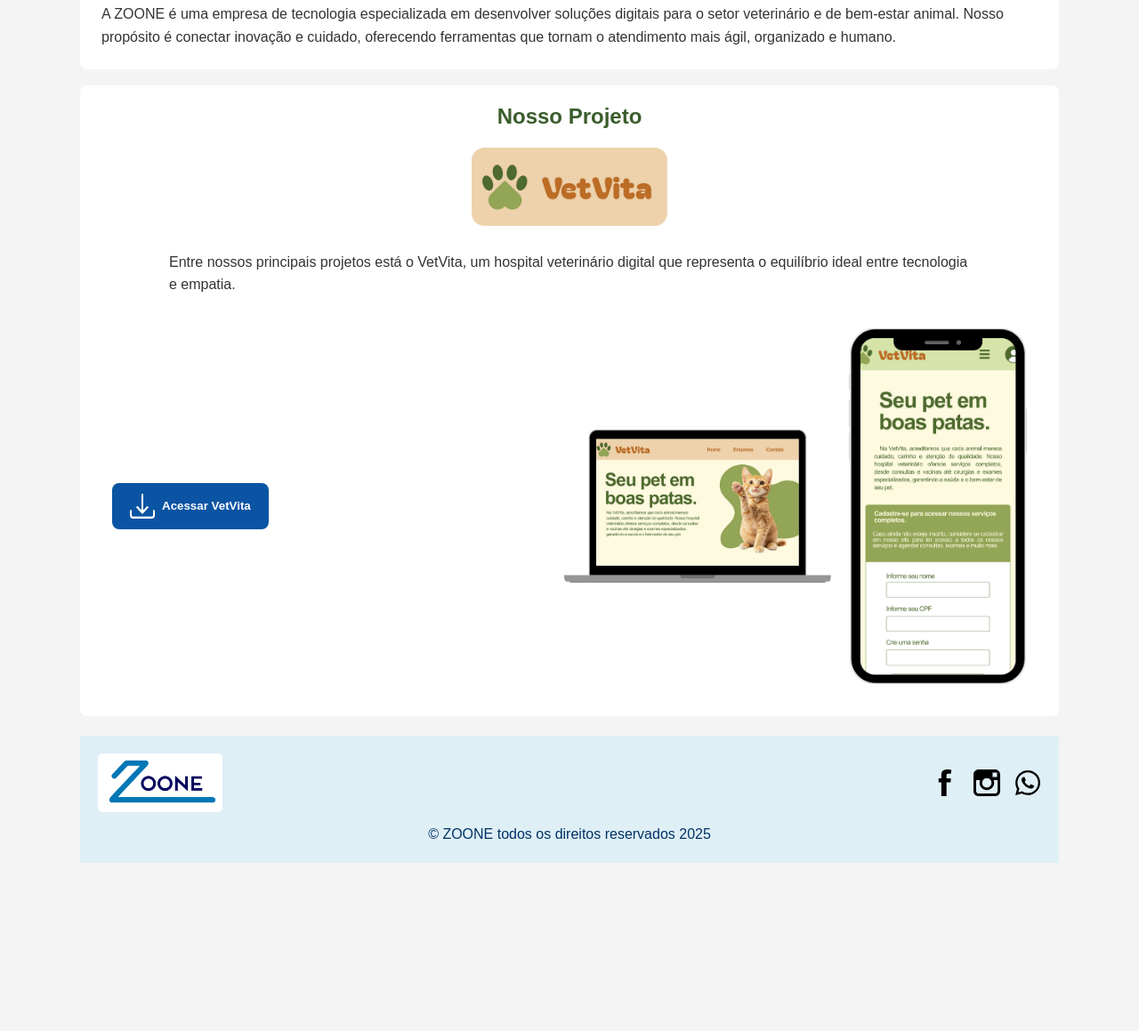
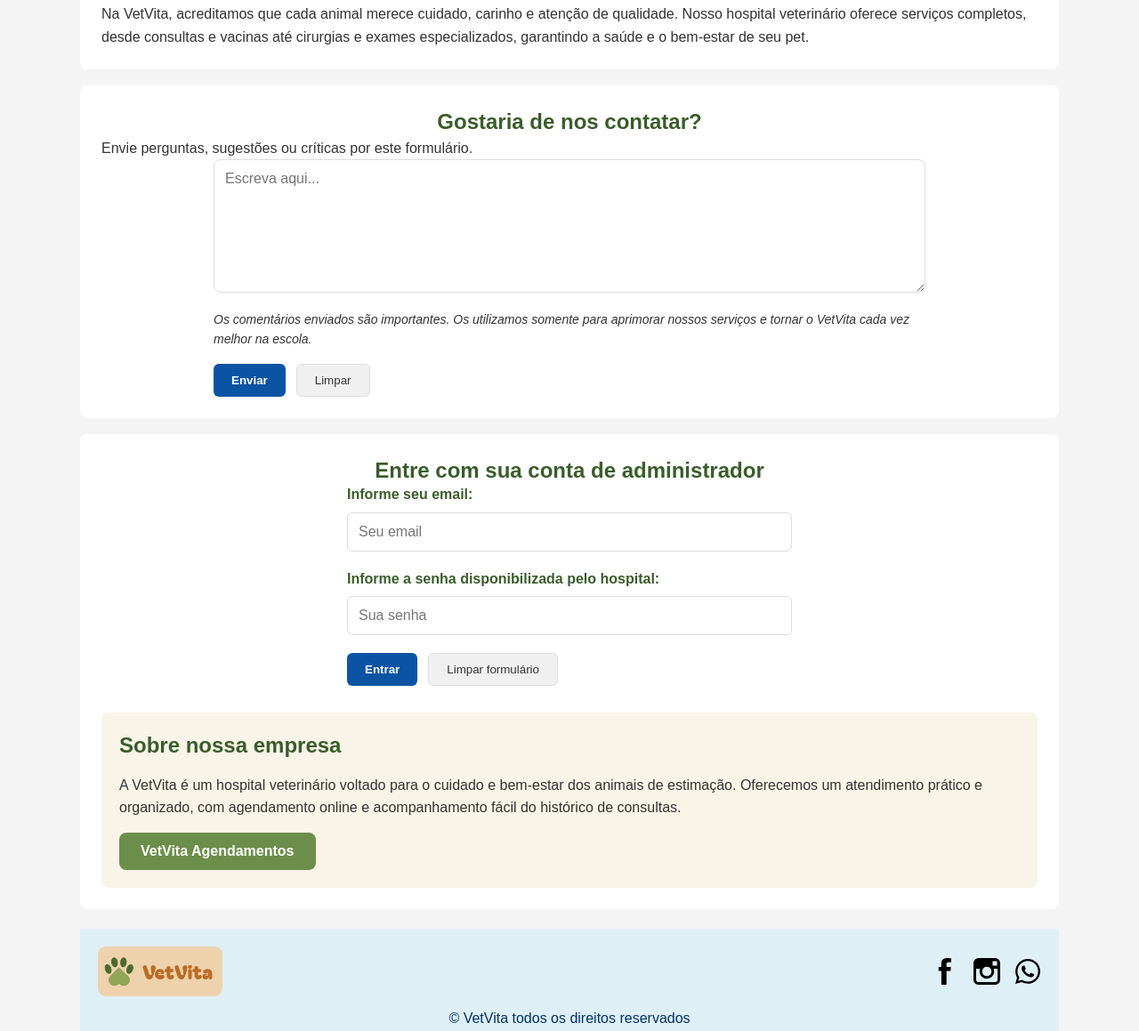
Before and after one commit to GabrielFornielis/VetVita, a website: page Public/index.html in a window 1280 px wide. Shown: the part 597-1756 px from the top of the page at 89% size. Before the commit the page ends 1567 px from the top, so only its background shows below. Drawn offline with Linux system fonts and the light colour scheme.

Commit message:
Alteração Index(Substitui o Zoone), Css,Script,Manifest e Service

```diff
--- a/Public/css/style.css
+++ b/Public/css/style.css
@@ -16,8 +16,8 @@
   display: none !important;
 }
 
-/* ZOONE (web-like even on mobile) */
-#main-zoone {
+/* VETVITA (web-like even on mobile) */
+#main-vetvita {
   min-height: 100vh;
 }
 
@@ -77,88 +77,118 @@
   padding: 18px;
 }
 
-.sobre {
+.sobre, .contato, .admin {
   background: #fff;
   padding: 24px;
   border-radius: 8px;
   margin-top: 18px;
 }
 
-.sobre p {
+.sobre p, .contato p, .admin p {
   line-height: 1.6;
   color: #333;
 }
 
-/* PROJETO / DOWNLOAD */
-.projeto {
-  display: flex;
-  flex-direction: column;
-  gap: 18px;
-  padding: 18px;
-  background: #fff;
-  margin-top: 18px;
-  border-radius: 8px;
-  min-height: 50vh;
+/* FORMULÁRIO DE CONTATO */
+.form-section {
+  max-width: 800px;
+  margin: 0 auto;
 }
 
-.vetvita-logo {
-  width: 220px;
-  display: block;
-  margin: 0 auto 10px auto;
+.contact-textarea {
+  width: 100%;
+  height: 150px;
+  padding: 12px;
+  border: 1px solid #ddd;
+  border-radius: 8px;
+  font-family: Arial, sans-serif;
+  font-size: 16px;
+  resize: vertical;
+  margin-bottom: 12px;
 }
 
-.descricao {
-  max-width: 900px;
-  margin: 0 auto;
-  line-height: 1.6;
-  color: #333;
+.form-note {
+  font-size: 14px;
+  color: #666;
+  margin-bottom: 16px;
+  font-style: italic;
 }
 
-.download-section {
+.form-buttons {
   display: flex;
-  flex-wrap: wrap;
-  gap: 24px;
-  align-items: center;
-  justify-content: space-between;
-  padding: 18px;
-  background: #fff;
-  border-radius: 8px;
+  gap: 12px;
 }
 
-/* botão download */
-.download-btn {
-  display: inline-flex;
-  align-items: center;
-  padding: 12px 20px;
+.submit-btn, .login-btn {
   background: #0a54a3;
-  color: #fff;
-  border-radius: 8px;
-  text-decoration: none;
-  font-weight: 700;
+  color: white;
   border: none;
+  padding: 10px 20px;
+  border-radius: 6px;
+  cursor: pointer;
+  font-weight: bold;
+}
+
+.clear-btn {
+  background: #f0f0f0;
+  color: #333;
+  border: 1px solid #ddd;
+  padding: 10px 20px;
+  border-radius: 6px;
   cursor: pointer;
 }
 
-.download-btn img {
-  width: 28px;
-  height: 28px;
-  margin-right: 8px;
+/* FORMULÁRIO ADMIN */
+.admin-form {
+  max-width: 500px;
+  margin: 0 auto 30px auto;
 }
 
-/* imagens */
-.imagens {
-  display: flex;
-  gap: 20px;
-  align-items: center;
+.form-group {
+  margin-bottom: 20px;
 }
 
-.imagens img {
-  border-radius: 10px;
-  max-width: 100%;
-  height: auto;
+.form-group label {
+  display: block;
+  margin-bottom: 8px;
+  font-weight: bold;
+  color: #3a5d2b;
 }
 
-/* FOOTER ZOONE */
+.form-group input {
+  width: 100%;
+  padding: 12px;
+  border: 1px solid #ddd;
+  border-radius: 6px;
+  font-size: 16px;
+}
+
+/* SEÇÃO SOBRE A EMPRESA */
+.company-info {
+  background: #f8f4e8;
+  padding: 20px;
+  border-radius: 8px;
+  margin-top: 30px;
+}
+
+.company-info h2 {
+  color: #3a5d2b;
+  margin-bottom: 15px;
+}
+
+.agendamento-btn {
+  background: #6b8f4a;
+  color: white;
+  border: none;
+  padding: 12px 24px;
+  border-radius: 8px;
+  cursor: pointer;
+  font-weight: bold;
+  margin-top: 15px;
+  font-size: 16px;
+}
+
+/* FOOTER VETVITA */
 .footer {
   background: #dfeff6;
   padding: 20px;
@@ -194,7 +224,7 @@
   cursor: pointer;
 }
 
-/* VETVITA (app UI) - PÁGINA ÚNICA */
+/* VETVITA APP (app UI) - PÁGINA ÚNICA */
 #vetvita-app {
   min-height: 100vh;
   background: #faf3df;
@@ -228,7 +258,7 @@
   color: #3a5d2b;
 }
 
-.back-to-zoone {
+.back-to-main {
   background: transparent;
   color: #3a5d2b;
   border: 1px solid #3a5d2b;
@@ -536,18 +566,13 @@
     gap: 8px;
   }
 
-  .download-section {
+  .form-buttons {
     flex-direction: column;
-    align-items: center;
   }
 
-  .imagens {
+  .footer-content {
     flex-direction: column;
-    align-items: center;
-  }
-
-  .vetvita-logo {
-    width: 160px;
+    text-align: center;
   }
 
   .vv-time-grid {
--- a/Public/index.html
+++ b/Public/index.html
@@ -3,82 +3,114 @@
 <head>
   <meta charset="utf-8" />
   <meta name="viewport" content="width=device-width,initial-scale=1.0,viewport-fit=cover" />
-  <title>ZOONE - Tecnologia e Cuidado Animal</title>
+  <title>VetVita - Hospital Veterinário</title>
 
   <link rel="manifest" href="/manifest.json">
   <link rel="apple-touch-icon" href="/img/icons/IcoVetVita-192x192.png">
   <link rel="stylesheet" href="/css/style.css">
 </head>
 <body>
-  <!-- Página ZOONE -->
-  <div id="main-zoone" class="site-root">
+  <!-- Página VetVita Principal -->
+  <div id="main-vetvita" class="site-root">
     <header>
-      <img src="/img/LogoZoone.png" alt="Logo ZOONE" class="logo">
+      <img src="/img/LogoVetVita(ComFundo).png" alt="Logo VetVita" class="logo">
       <nav>
         <a href="#" data-page="home">Home</a>
-        <a href="#" data-page="projetos">Nossos Projetos</a>
+        <a href="#" data-page="sobre">Sobre</a>
         <a href="#" data-page="contato">Contato</a>
-        <a href="#" data-page="vetvita">VetVita</a>
+        <a href="#" data-page="admin">Admin</a>
       </nav>
       <div style="display:flex;align-items:center;gap:12px">
         <div class="install-area">
-          <button class="btn-install" data-install>Instalar VetVita</button>
+          <button class="btn-install" data-install>Instalar App</button>
         </div>
         <img class="perfil-icon" src="/img/icon.png" alt="Perfil">
       </div>
     </header>
 
     <section class="hero container" id="home">
-      <h2>Conectando <br> tecnologia e<br> cuidado animal.</h2>
+      <h2>Seu pet em<br>boas patas.</h2>
     </section>
 
     <section class="sobre container" id="sobre">
       <p>
-        A ZOONE é uma empresa de tecnologia especializada em desenvolver soluções digitais para o setor veterinário e de bem-estar animal.
-        Nosso propósito é conectar inovação e cuidado, oferecendo ferramentas que tornam o atendimento mais ágil, organizado e humano.
+        Na VetVita, acreditamos que cada animal merece cuidado, carinho e atenção de qualidade.
+        Nosso hospital veterinário oferece serviços completos, desde consultas e vacinas até
+        cirurgias e exames especializados, garantindo a saúde e o bem-estar de seu pet.
       </p>
     </section>
 
-    <section class="projeto container" id="projetos">
-      <h1 style="text-align:center;color:#3a5d2b">Nosso Projeto</h1>
-      <img class="vetvita-logo" src="/img/LogoVetVita(ComFundo).png" alt="Logo VetVita">
+    <section class="contato container" id="contato">
+      <h1 style="text-align:center;color:#3a5d2b">Gostaria de nos contatar?</h1>
       <p class="descricao">
-        Entre nossos principais projetos está o VetVita, um hospital veterinário digital que representa o equilíbrio ideal entre tecnologia e empatia.
+        Envie perguntas, sugestões ou críticas por este formulário.
       </p>
 
-      <div class="download-section">
-        <button class="download-btn" data-page="vetvita">
-          <img src="/img/Dowload.png" alt="download"> Acessar VetVita
+      <div class="form-section">
+        <textarea class="contact-textarea" placeholder="Escreva aqui..."></textarea>
+        <p class="form-note">
+          Os comentários enviados são importantes. Os utilizamos somente para aprimorar nossos serviços e tornar o VetVita cada vez melhor na escola.
+        </p>
+        <div class="form-buttons">
+          <button class="submit-btn">Enviar</button>
+          <button class="clear-btn">Limpar</button>
+        </div>
+      </div>
+    </section>
+
+    <section class="admin container" id="admin">
+      <h1 style="text-align:center;color:#3a5d2b">Entre com sua conta de administrador</h1>
+
+      <div class="admin-form">
+        <div class="form-group">
+          <label for="admin-email">Informe seu email:</label>
+          <input type="email" id="admin-email" placeholder="Seu email">
+        </div>
+
+        <div class="form-group">
+          <label for="admin-password">Informe a senha disponibilizada pelo hospital:</label>
+          <input type="password" id="admin-password" placeholder="Sua senha">
+        </div>
+
+        <div class="form-buttons">
+          <button class="login-btn">Entrar</button>
+          <button class="clear-btn">Limpar formulário</button>
+        </div>
+      </div>
+
+      <div class="company-info">
+        <h2>Sobre nossa empresa</h2>
+        <p>
+          A VetVita é um hospital veterinário voltado para o cuidado e bem-estar dos animais de estimação.
+          Oferecemos um atendimento prático e organizado, com agendamento online e acompanhamento fácil do histórico de consultas.
+        </p>
+        <button class="agendamento-btn" data-page="vetvita">
+          VetVita Agendamentos
         </button>
-
-        <div class="imagens">
-          <img id="imgweb" src="/img/WebVetVita.png" width="300" height="200" alt="Imagem Laptop">
-          <img id="imgmobile" src="/img/MobileVetVita.png" width="200" height="350" alt="Imagem Celular">
-        </div>
       </div>
     </section>
 
     <footer class="footer container">
       <div class="footer-content">
-        <div class="footer-logo"><img src="/img/LogoZoone.png" alt="Logo" style="width:140px"></div>
+        <div class="footer-logo"><img src="/img/LogoVetVita(ComFundo).png" alt="Logo VetVita" style="width:140px"></div>
         <div class="footer-icons">
           <a href="#"><img src="/img/facebook.svg" alt="FB"></a>
           <a href="#"><img src="/img/instagram.svg" alt="IG"></a>
           <a href="#"><img src="/img/whatsapp.svg" alt="WA"></a>
         </div>
       </div>
-      <p style="text-align:center;color:#003366;margin-top:8px">© ZOONE todos os direitos reservados 2025</p>
+      <p style="text-align:center;color:#003366;margin-top:8px">© VetVita todos os direitos reservados</p>
     </footer>
   </div>
 
-  <!-- Página VetVita ÚNICA (inicialmente oculta) -->
+  <!-- Página VetVita App (inicialmente oculta) -->
   <div id="vetvita-app" class="hidden">
     <div class="vv-header">
       <div class="vv-brand">
         <img src="/img/LogoVetVita(ComFundo).png" alt="VetVita">
         <strong>VetVita</strong>
       </div>
-      <button class="back-to-zoone" data-page="home">← Voltar</button>
+      <button class="back-to-main" data-page="home">← Voltar</button>
     </div>
 
     <!-- Página ÚNICA do VetVita com todas as seções -->
@@ -91,7 +123,7 @@
         <div class="vv-section-divider"></div>
 
         <h3 class="vv-section-title">Cadastre-se para acessar nossos serviços completos.</h3>
-        <p class="vv-section-sub">Caso ainda não esteja nos filho, considere se cadastrar em nós o site para ter atresso a todos os nossos serviços e agendar consultas, ev arres e muito mais.</p>
+        <p class="vv-section-sub">Caso ainda não esteja cadastrado, considere se cadastrar em nosso site para ter acesso a todos os nossos serviços e agendar consultas, exames e muito mais.</p>
 
         <div class="vv-section-divider"></div>
 
@@ -149,11 +181,11 @@
           <div class="vv-service-grid">
             <div class="vv-service-card">
               <h3>Exame de sangue<br>completo</h3>
-              <p>Para detectar interções e<br>avaliar a saúde geral.</p>
+              <p>Para detectar infecções e<br>avaliar a saúde geral.</p>
             </div>
 
             <div class="vv-service-card">
-              <h3>Ultrassorografia<br>abdominal</h3>
+              <h3>Ultrassonografia<br>abdominal</h3>
               <p>Visualização interna<br>de órgãos.</p>
             </div>
           </div>
@@ -167,13 +199,13 @@
           <div class="vv-service-grid">
             <div class="vv-service-card">
               <h3>Vacina V8 ou V10</h3>
-              <p>Proteção conta doenças<br>vitais graves.</p>
+              <p>Proteção contra doenças<br>vitais graves.</p>
               <button class="vv-btn-secondary vv-agendar-btn" data-service="v8v10">Agendar</button>
             </div>
 
             <div class="vv-service-card">
-              <h3>Vacina aritmática</h3>
-              <p>Obrigatório e essencial<br>para todos os pets.</p>
+              <h3>Vacina antirrábica</h3>
+              <p>Obrigatória e essencial<br>para todos os pets.</p>
               <button class="vv-btn-secondary">Agendar</button>
             </div>
           </div>
@@ -183,7 +215,7 @@
       <!-- Seção 3: Agendamento V8/V10 -->
       <section class="vv-agendamento-section">
         <h2 class="vv-service-title">Vacina V8 ou V10</h2>
-        <p class="vv-service-description">A vacina V8 para cães é uma vacina polivalente assencial na rotina de cuidado veterinários. Ela protege os cães conta alto doenças graves, ajudando a prevenir infecções contagiosas e potencialmente ratais.</p>
+        <p class="vv-service-description">A vacina V8 para cães é uma vacina polivalente essencial na rotina de cuidado veterinário. Ela protege os cães contra oito doenças graves, ajudando a prevenir infecções contagiosas e potencialmente fatais.</p>
 
         <div class="vv-section-divider"></div>
 
@@ -208,7 +240,7 @@
         </div>
 
         <div class="vv-price-section">
-          <p class="vv-price">Valor do serviço: R$ 2</p>
+          <p class="vv-price">Valor do serviço: R$ 120</p>
           <button class="vv-btn-primary">Agendar</button>
         </div>
       </section>
--- a/Public/js/script.js
+++ b/Public/js/script.js
@@ -1,18 +1,22 @@
 // SPA Navigation
 function showPage(pageId) {
   // Hide all pages
-  document.getElementById('main-zoone').classList.add('hidden');
+  document.getElementById('main-vetvita').classList.add('hidden');
   document.getElementById('vetvita-app').classList.add('hidden');
 
   // Show selected page
-  if (pageId === 'home' || pageId === 'projetos' || pageId === 'contato') {
-    document.getElementById('main-zoone').classList.remove('hidden');
+  if (pageId === 'home' || pageId === 'sobre' || pageId === 'contato' || pageId === 'admin') {
+    document.getElementById('main-vetvita').classList.remove('hidden');
 
     // Scroll to section if needed
     if (pageId === 'home') {
       window.scrollTo(0, 0);
-    } else if (pageId === 'projetos') {
-      document.getElementById('projetos').scrollIntoView({ behavior: 'smooth' });
+    } else if (pageId === 'sobre') {
+      document.getElementById('sobre').scrollIntoView({ behavior: 'smooth' });
+    } else if (pageId === 'contato') {
+      document.getElementById('contato').scrollIntoView({ behavior: 'smooth' });
+    } else if (pageId === 'admin') {
+      document.getElementById('admin').scrollIntoView({ behavior: 'smooth' });
     }
   } else if (pageId === 'vetvita') {
     document.getElementById('vetvita-app').classList.remove('hidden');
@@ -39,13 +43,13 @@
     });
   });
 
-  // Auto-show VetVita if PWA, otherwise show ZOONE
+  // Auto-show VetVita App if PWA, otherwise show VetVita Main
   if (isPWA()) {
     showPage('vetvita');
-    console.log('PWA detectado - Mostrando VetVita');
+    console.log('PWA detectado - Mostrando VetVita App');
   } else {
     showPage('home');
-    console.log('Navegador normal - Mostrando ZOONE');
+    console.log('Navegador normal - Mostrando VetVita Principal');
   }
 });
 
@@ -60,7 +64,7 @@
       deferredPrompt = null;
       return;
     }
-    // fallback: navigate to VetVita
+    // fallback: navigate to VetVita App
     showPage('vetvita');
   });
 });
@@ -72,7 +76,7 @@
 
 window.addEventListener('appinstalled', e => {
   console.log('PWA VetVita instalado', e);
-  // Quando instalar, já mostra o VetVita
+  // Quando instalar, já mostra o VetVita App
   showPage('vetvita');
 });
 
@@ -121,3 +125,32 @@
     });
   });
 });
+
+// Botão de limpar formulário de contato
+document.querySelectorAll('.clear-btn').forEach(btn => {
+  btn.addEventListener('click', function() {
+    const form = this.closest('.form-section') || this.closest('.admin-form');
+    if (form) {
+      const inputs = form.querySelectorAll('input, textarea');
+      inputs.forEach(input => {
+        input.value = '';
+      });
+    }
+  });
+});
+
+// Botão de login admin
+const loginBtn = document.querySelector('.login-btn');
+if (loginBtn) {
+  loginBtn.addEventListener('click', function() {
+    const email = document.getElementById('admin-email').value;
+    const password = document.getElementById('admin-password').value;
+
+    if (email && password) {
+      alert('Login realizado com sucesso!');
+      // Aqui você pode adicionar a lógica de autenticação real
+    } else {
+      alert('Por favor, preencha todos os campos.');
+    }
+  });
+}
--- a/service-worker.js
+++ b/service-worker.js
@@ -6,7 +6,6 @@
   '/manifest.json',
   '/css/style.css',
   '/js/script.js',
-  '/img/LogoZoone.png',
   '/img/LogoVetVita(ComFundo).png',
   '/img/Dowload.png',
   '/img/WebVetVita.png',
```
Also changed, not shown: manifest.json.
